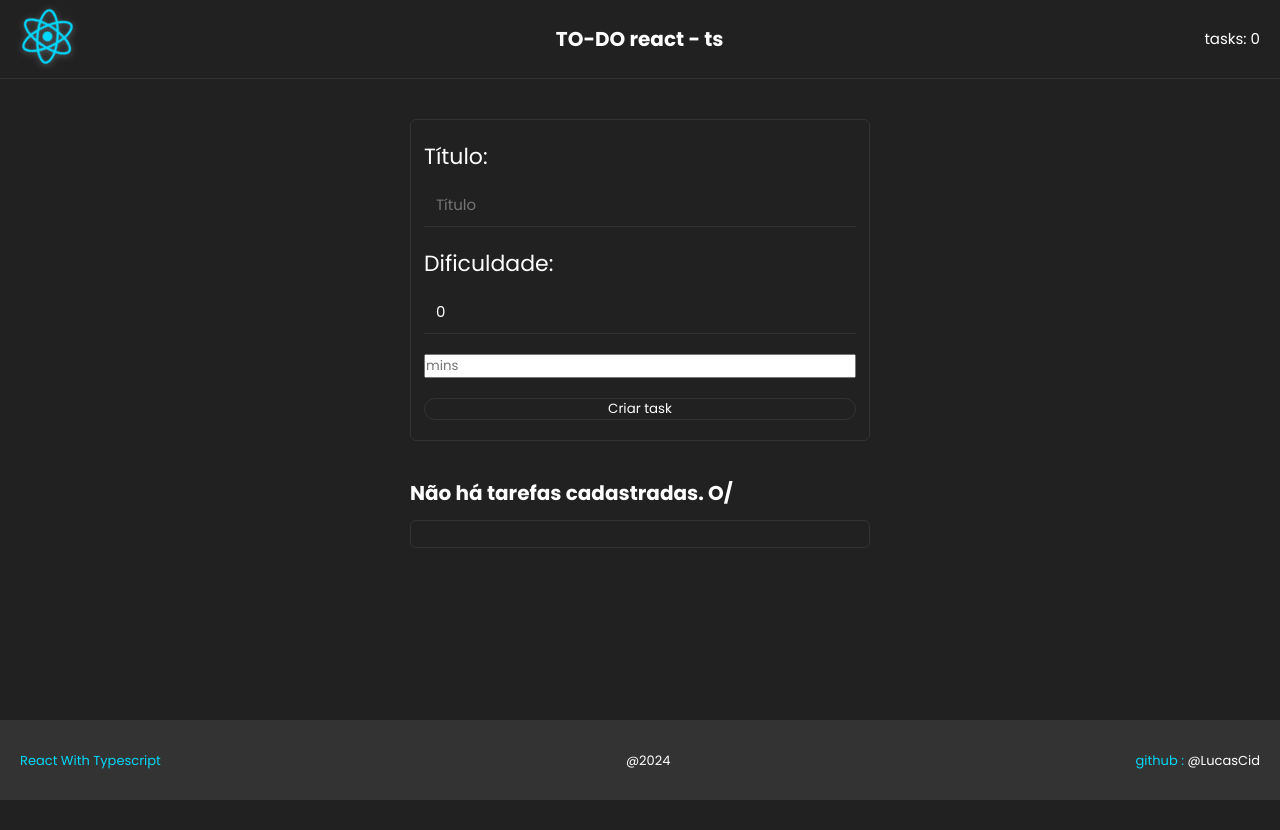
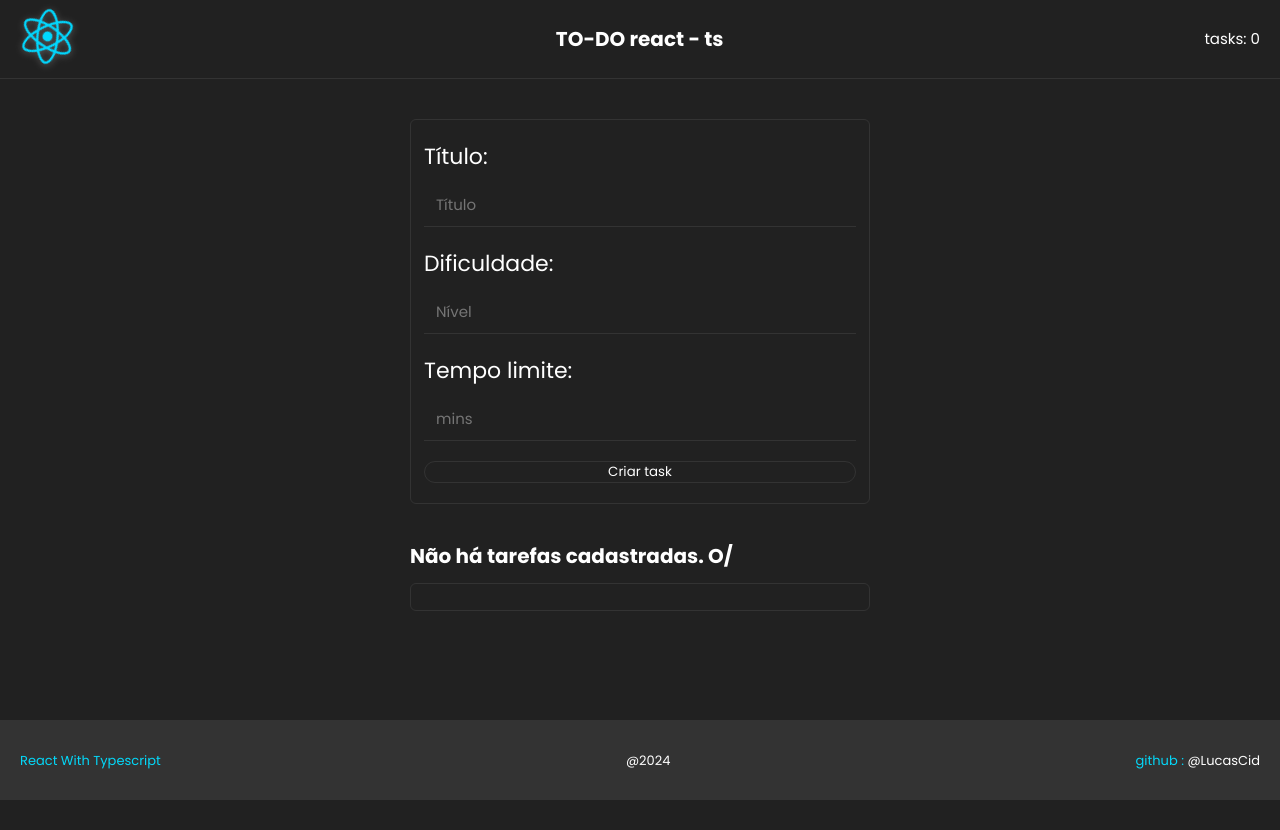
Before and after one commit to LuscaCid/react-typescript-task, a React (Vite) app: page / in a window 1280 px wide. Built offline with nearby package versions, Linux system fonts and the light colour scheme.

Commit message:
fix bug in interface and useState for htmlInputs

```diff
--- a/src/components/TaskForm/index.tsx
+++ b/src/components/TaskForm/index.tsx
@@ -14,8 +14,8 @@ interface Props {
 export const TaskForm = ({handleUpdate,task ,btnTitle, taskList, setTaskList}: Props) => {
     const [id, setId] = useState<number>(0)
     const [taskTitle, setTaskTitle] = useState<string | undefined>('')
-    const [difficultLevel, setDifficultLevel] = useState<null | number>(0)
-    const [minsTime, setMinsTime] = useState<number | null>(null)
+    const [difficultLevel, setDifficultLevel] = useState<undefined | number>(undefined)
+    const [minsTime, setMinsTime] = useState<number | undefined>(undefined)
 
     function verifyTitle(taskTitle : string): Task[] {
         const arrWithElement : Task[]= taskList.filter(task => task.title ===taskTitle)
@@ -59,6 +59,9 @@ export const TaskForm = ({handleUpdate,task ,btnTitle, taskList, setTaskList}: P
             setTaskTitle(e.target.value)
         } else if(e.target.name == 'diff'){
             setDifficultLevel(parseInt(e.target.value))
+        }  else if(e.target.name == "mins") {
+            let valueOfInput : number = Number(e.target.value)
+            if(valueOfInput < 0)setMinsTime('')
         }
     }
 
@@ -109,14 +112,19 @@ export const TaskForm = ({handleUpdate,task ,btnTitle, taskList, setTaskList}: P
                 onChange={handleChange}
                 />
             </div>
+            <div className="input-wrapper">
+                <label htmlFor="mins">Tempo limite:</label>
                 <input
                     type="number"
                     max={60}
                     placeholder="mins"
                     id="mins"
+                    value={minsTime}
                     onChange={e => setMinsTime(Number(e.target.value))}//tanto desta form quanto pela handle
 
                 />
+            </div>
+
             <button
                 type="submit">
                 {btnTitle}
--- a/src/components/TaskList/index.tsx
+++ b/src/components/TaskList/index.tsx
@@ -22,17 +22,8 @@ export const TaskList = ({handleEdit ,taskList, handleDeleteTask} : Props) => {
                             <h2>{element.title}</h2>
                             <span>Dificuldade: {element.difficult}</span>
                         </div>
-                        <div className="icons">
-                            <div onClick={() => handleEdit(element)}>
-
-                                <FaPencilAlt />
-                            </div>
-
-                            <div onClick={() => {handleDeleteTask(element.id)}}>
-                                <FaRegTrashAlt />
-                            </div>
-
-                            {
+                        <div className="timeAndIcons">
+                        {
                                 element.minsTime && (
                                     <div className="overclock">
                                         <span>time:</span>
@@ -45,8 +36,20 @@ export const TaskList = ({handleEdit ,taskList, handleDeleteTask} : Props) => {
 
                                 )
                             }
+                        <div className="icons">
+                            <div onClick={() => handleEdit(element)}>
+
+                                <FaPencilAlt />
+                            </div>
+
+                            <div onClick={() => {handleDeleteTask(element.id)}}>
+                                <FaRegTrashAlt />
+                            </div>
+
 
                         </div>
+                        </div>
+
                     </div>
                 })}
             </div>
--- a/src/interfaces/TaskInterface.ts
+++ b/src/interfaces/TaskInterface.ts
@@ -1,7 +1,7 @@
 interface Task {
     id : number
     title : string | undefined
-    difficult : number | null
-    minsTime? : number
+    difficult : number | undefined // can be an empty space in htmlInput
+    minsTime? : number | undefined // can be an empty space in htmlInput
 }
 export default Task
```
Lines whose indentation alone changed are shown as unchanged.
